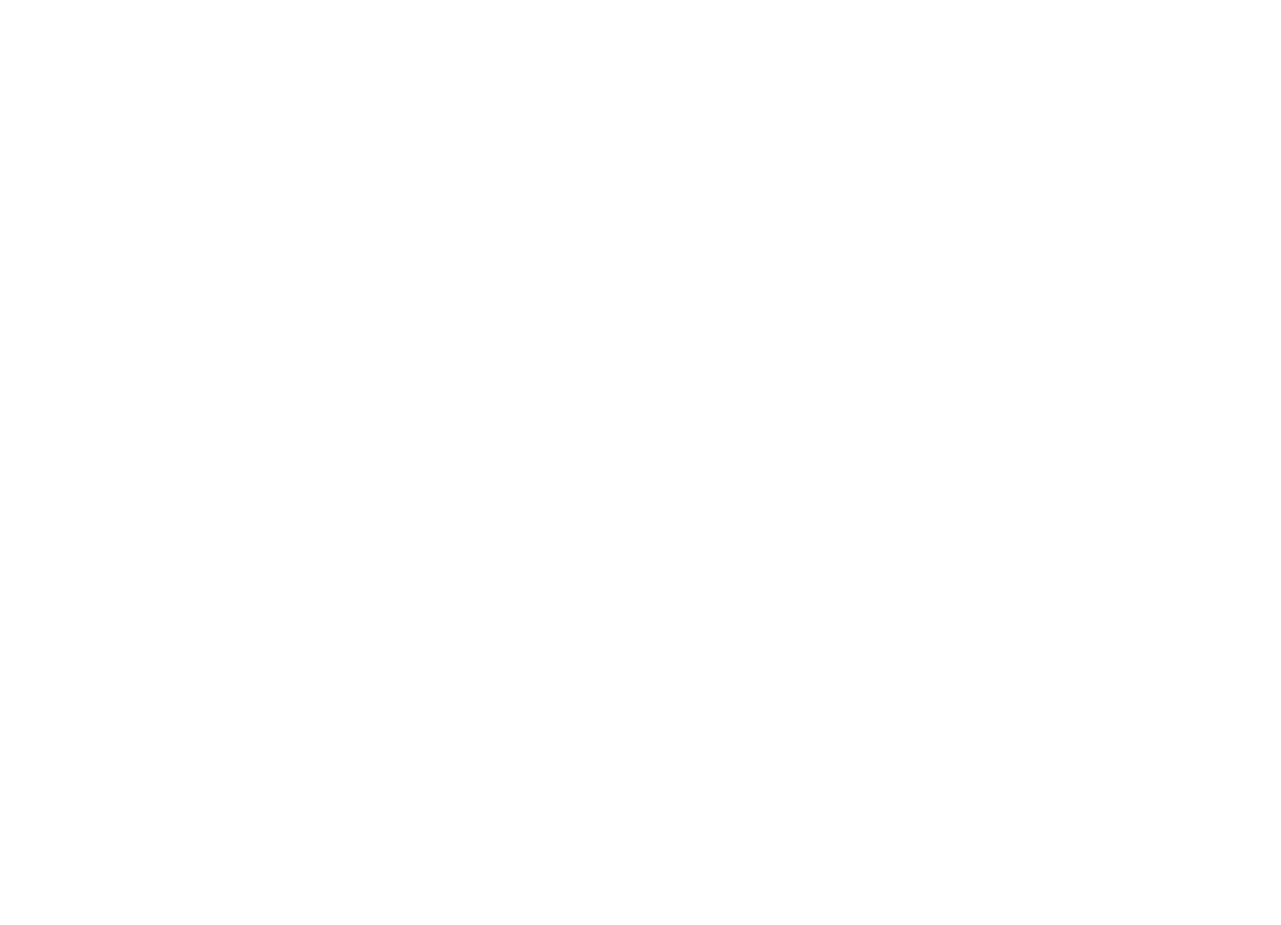
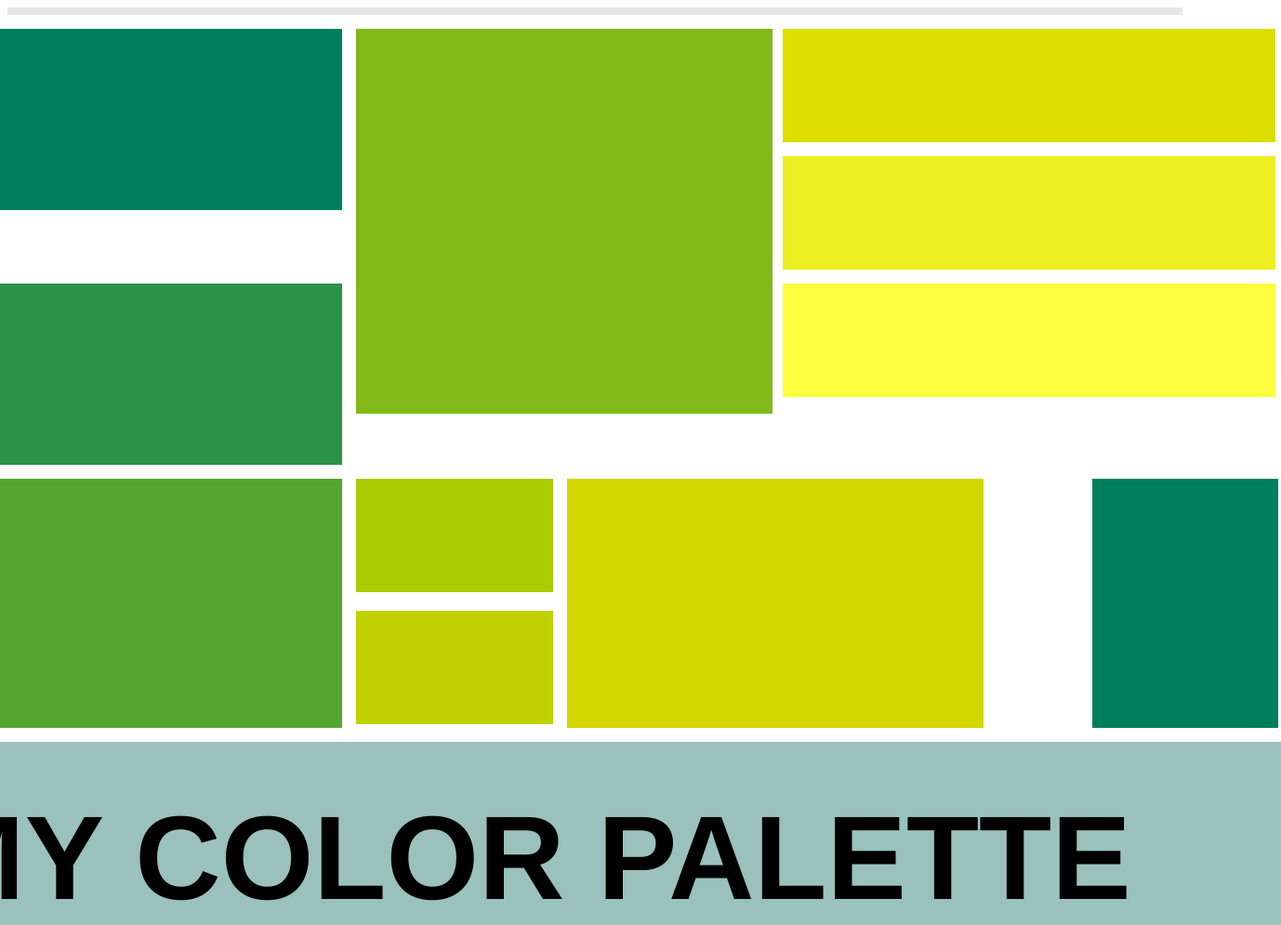
Before and after one commit to sarawazir49/color-palette, a plain HTML site: page index.html in a window 1280 px wide. Shown: the whole page at 93% size, 1378 px wide, since content can reach past the window. Before the commit the page ends 800 px from the top, so only its background shows below. Drawn offline with Linux system fonts and the light colour scheme.

Commit message:
fixing the col and rows

```diff
--- a/index.html
+++ b/index.html
@@ -4,9 +4,12 @@
     <meta charset="UTF-8">
     <meta http-equiv="X-UA-Compatible" content="IE=edge">
     <meta name="viewport" content="width=device-width, initial-scale=1.0">
+    <link rel="stylesheet" href="styles/styles.css">
     <title>Color Palette</title>
 </head>
-<div class="main.container">
+    <body>
+        <main>
+            <div class="main-container">
                 <div class="color1"></div>
                 <div class="color2"></div>
                 <div class="color3"></div>
@@ -18,9 +21,8 @@
                 <div class="color9"></div>
                 <div class="color10"></div>
                 <div class="color11"></div>
+                <div class="mc"><h1><b> My color palette</b></h1></div>
             </div>
-<body>
-
-
+         </main>
     </body>
  </html>
--- a/styles/styles.css
+++ b/styles/styles.css
@@ -0,0 +1,140 @@
+main{
+    width: 100%;
+    height: 100vh;
+    display: flex;
+    justify-content: center;
+    align-items: center;
+    background: #E5E5E5;
+
+}
+
+.main-container{
+    display: grid;
+    grid-template-columns: repeat(12,1fr);
+    grid-template-rows: repeat(12,1fr);
+    grid-gap: 15px;
+    padding: 15px;
+    width: 1440px;
+height: 754px;
+
+background: #FFFFFF;
+}
+
+.color1{
+    grid-row: 1/4;
+    grid-column: 1/4;
+
+background: #007F5F;
+width: 448px;
+height: 195px;
+}
+
+.color2{
+    grid-row:4/3;
+    grid-column:1/4 ;
+    width: 448px;
+    height: 195px;
+    left: 24px;
+    top: 243px;
+
+    background: #2B9348;
+}
+
+.color3{
+    grid-column: 1 / 4;
+    width: 448px;
+    height: 268px;
+    left: 24px;
+    top: 462px;
+    grid-row: 4/6;
+    background: #55A630;
+}
+
+.color4{
+    width: 448px;
+    height: 414px;
+    left: 484px;
+    top: 24px;
+    grid-row: 1/6;
+    grid-column: 4/8;
+    background: #80B918;
+}
+.color5{
+    width: 212px;
+    height: 122px;
+    left: 496px;
+    top: 462px;
+    background: #AACC00;
+    grid-row: 4/5;
+    grid-column: 4/4;
+}
+.color6{
+    width: 212px;
+    height: 122px;
+    left: 496px;
+    top: 608px;
+    grid-row: 5/6;
+    grid-column: 4/4;
+    background: #BFD200;
+}
+.color7{
+    width: 530px;
+    height: 122px;
+    left: 968px;
+    top: 24px;
+    grid-row: 1/2;
+    grid-column:7/12;
+    background: #DDDF00;
+}
+.color8{
+    width: 530px;
+    height: 122px;
+    left: 968px;
+    top: 170px;
+    grid-row: 2/3;
+    grid-column: 7/12;
+    background: #EEEF20;
+}
+.color9{
+    width: 530px;
+    height: 122px;
+    left: 968px;
+    top: 316px;
+    grid-row: 3/4;
+    grid-column: 7/12;
+    background: #FFFF3F;
+}
+.color10{
+    width: 448px;
+    height: 268px;
+    left: 732px;
+    top: 462px;
+    grid-row: 4/12;
+    grid-column: 5/10;
+    background: #D4D700;
+}
+.color11{
+    width: 200px;
+    height: 268px;
+    left: 1204px;
+    top: 462px;
+    grid-row: 4/12;
+    grid-column: 10/12;
+    background: #007F5F;
+}
+.mc{
+    grid-row:6/12;
+    grid-column: 1/12;
+align-items: center;
+justify-content: center;
+font-family: 'Helvetica Neue';
+font-style: normal;
+font-weight: 700;
+font-size: 64px;
+line-height: 78px;
+text-transform: uppercase;
+
+color: #000000;
+
+background: #9BC1BC;
+}
```
Lines whose indentation alone changed are shown as unchanged.
